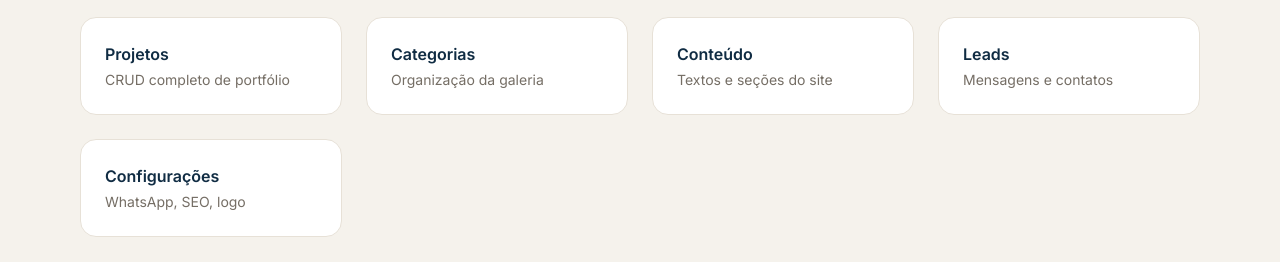
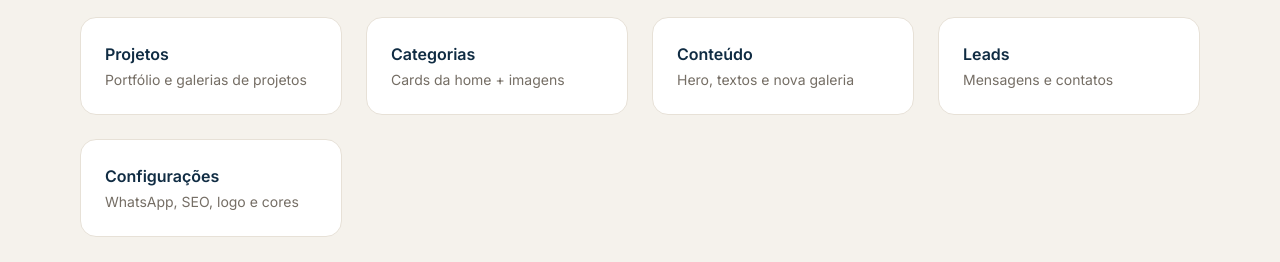
Before and after one commit to srmartinellid-droid/VireMarca-NasReformas, a Next.js app: page /admin/dashboard in a window 1280 px wide. Shown: the part 192-454 px from the top of the page. Built offline with nearby package versions, Linux system fonts and the light colour scheme; no server answers; the database is empty.

Commit message:
Atualiza dashboard para novo fluxo de categorias e galeria

```diff
--- a/src/app/admin/dashboard/page.tsx
+++ b/src/app/admin/dashboard/page.tsx
@@ -24,11 +24,11 @@ export default function AdminDashboardPage() {
 
         <div className="grid sm:grid-cols-2 lg:grid-cols-4 gap-6">
           {[
-            { label: "Projetos", href: "/admin/projetos", desc: "CRUD completo de portfólio" },
-            { label: "Categorias", href: "/admin/categorias", desc: "Organização da galeria" },
-            { label: "Conteúdo", href: "/admin/conteudo", desc: "Textos e seções do site" },
+            { label: "Projetos", href: "/admin/projetos", desc: "Portfólio e galerias de projetos" },
+            { label: "Categorias", href: "/admin/categorias", desc: "Cards da home + imagens" },
+            { label: "Conteúdo", href: "/admin/conteudo", desc: "Hero, textos e nova galeria" },
             { label: "Leads", href: "/admin/leads", desc: "Mensagens e contatos" },
-            { label: "Configurações", href: "/admin/configuracoes", desc: "WhatsApp, SEO, logo" },
+            { label: "Configurações", href: "/admin/configuracoes", desc: "WhatsApp, SEO, logo e cores" },
           ].map((item) => (
             <Link key={item.href} href={item.href} className="block p-6 rounded-xl bg-white border border-stone-200 hover:border-navy-300 hover:shadow-md transition">
               <h2 className="font-semibold text-navy-900">{item.label}</h2>
```
